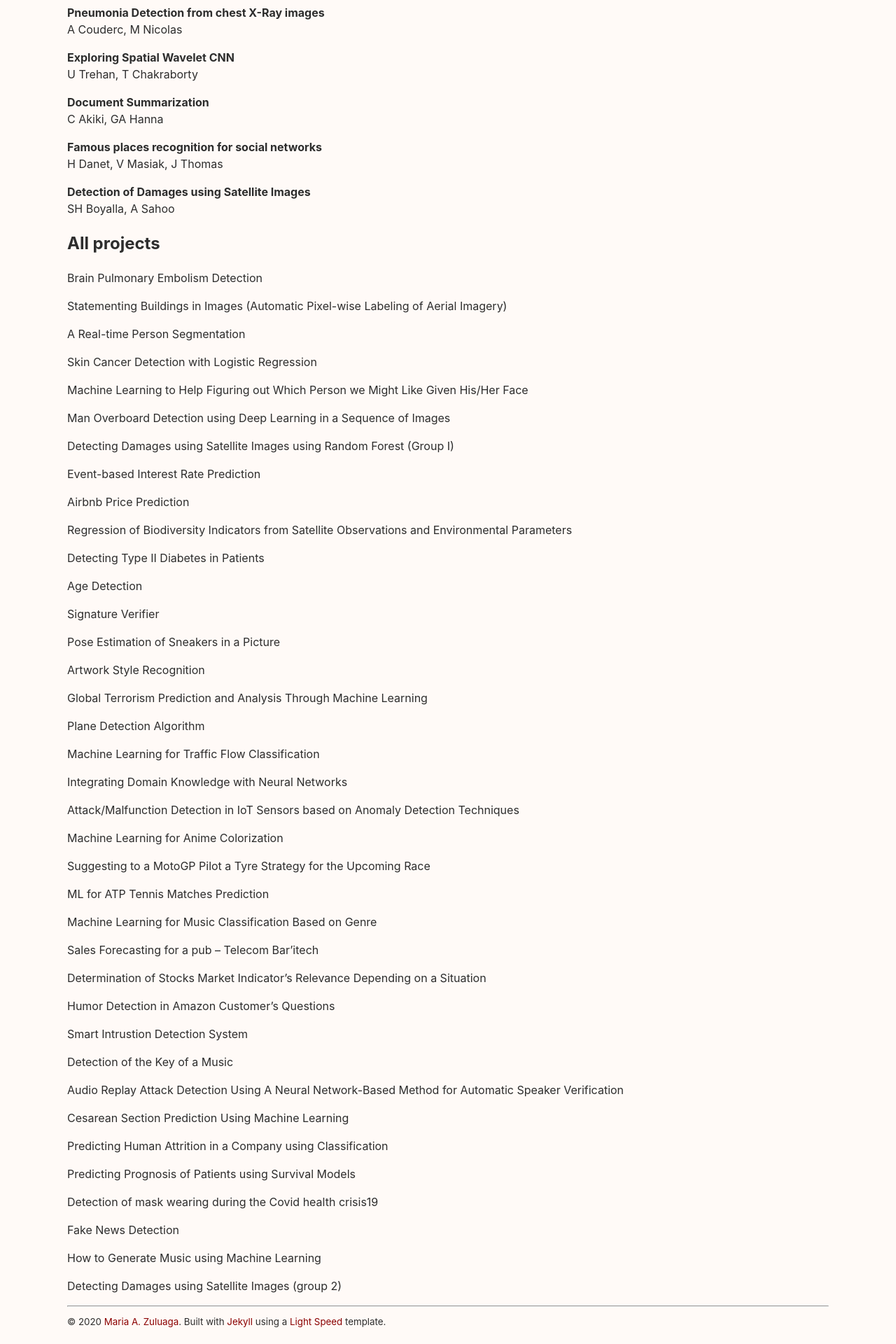
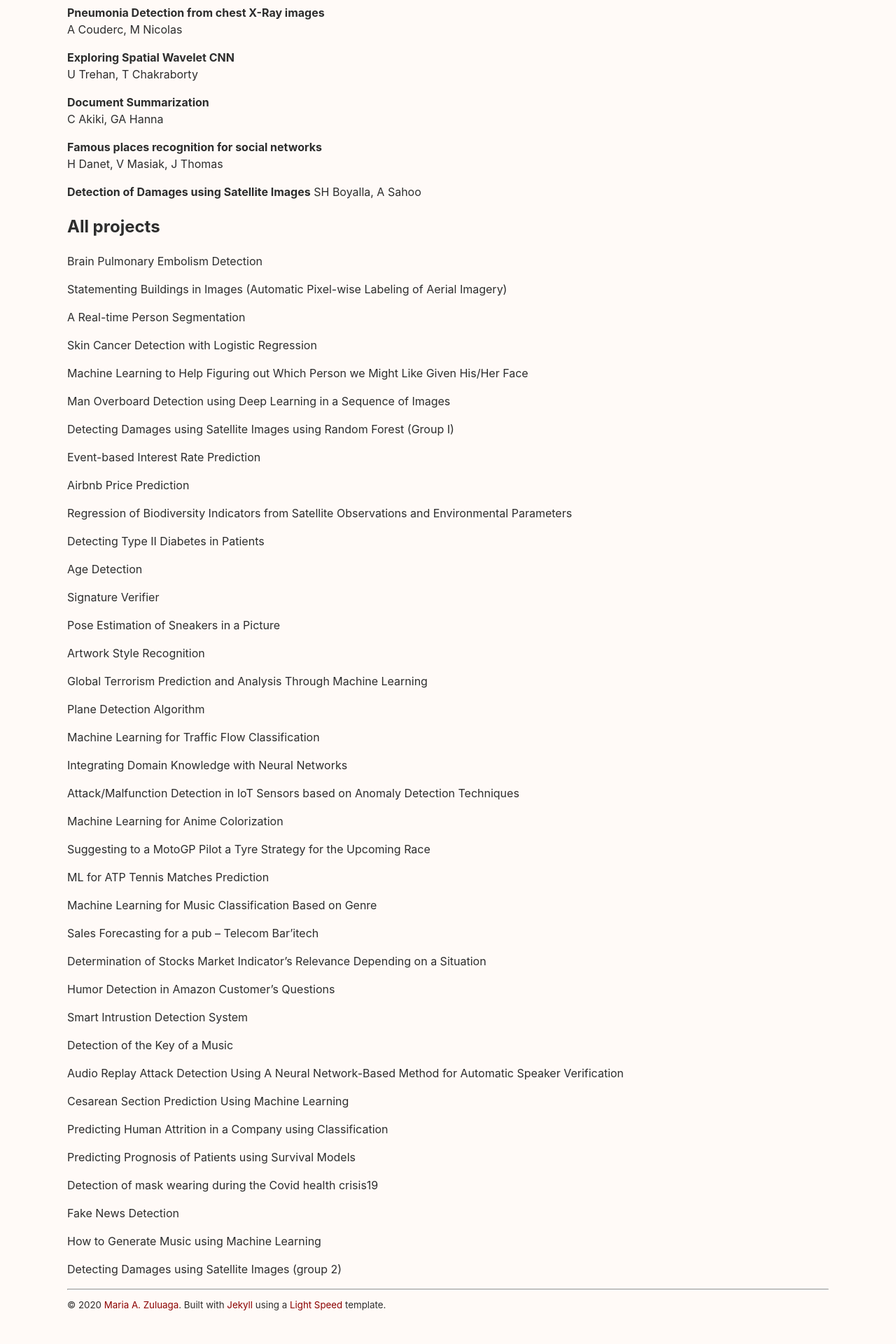
Before and after one commit to malis-course/malis-course.github.io, a Jekyll site: the page built from _posts/2020-11-22-final-projects.md, in a window 1280 px wide. Shown: the part 704-2624 px from the top of the page at 70% size. Built offline with Jekyll 4.4.1, drawn with Linux system fonts in a browser that asks for light colours; after the commit the page ends 2600 px from its top, so only the background shows below that.

```diff
--- a/_posts/2020-11-22-final-projects.md
+++ b/_posts/2020-11-22-final-projects.md
@@ -32,7 +32,7 @@ C Akiki, GA Hanna
 **Famous places recognition for social networks**\\
 H Danet, V Masiak, J Thomas
 
-**Detection of Damages using Satellite Images**\\
+**Detection of Damages using Satellite Images**
 SH Boyalla, A Sahoo
 
 
```
